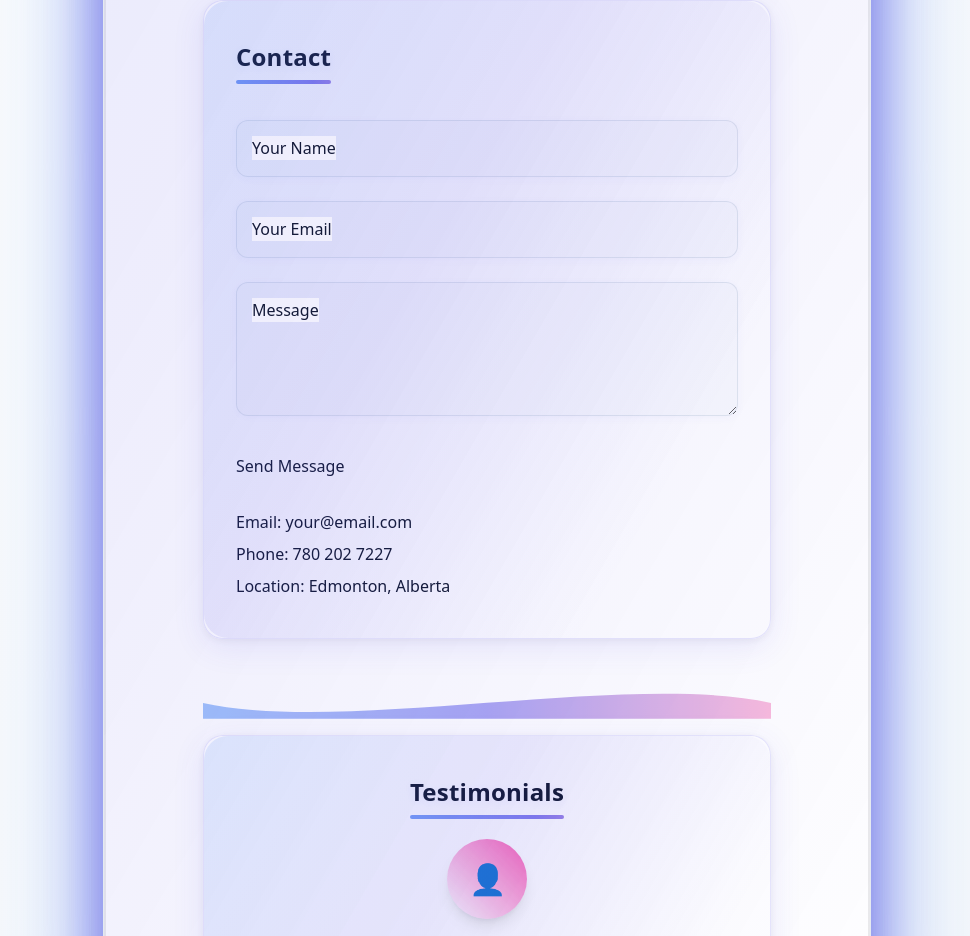
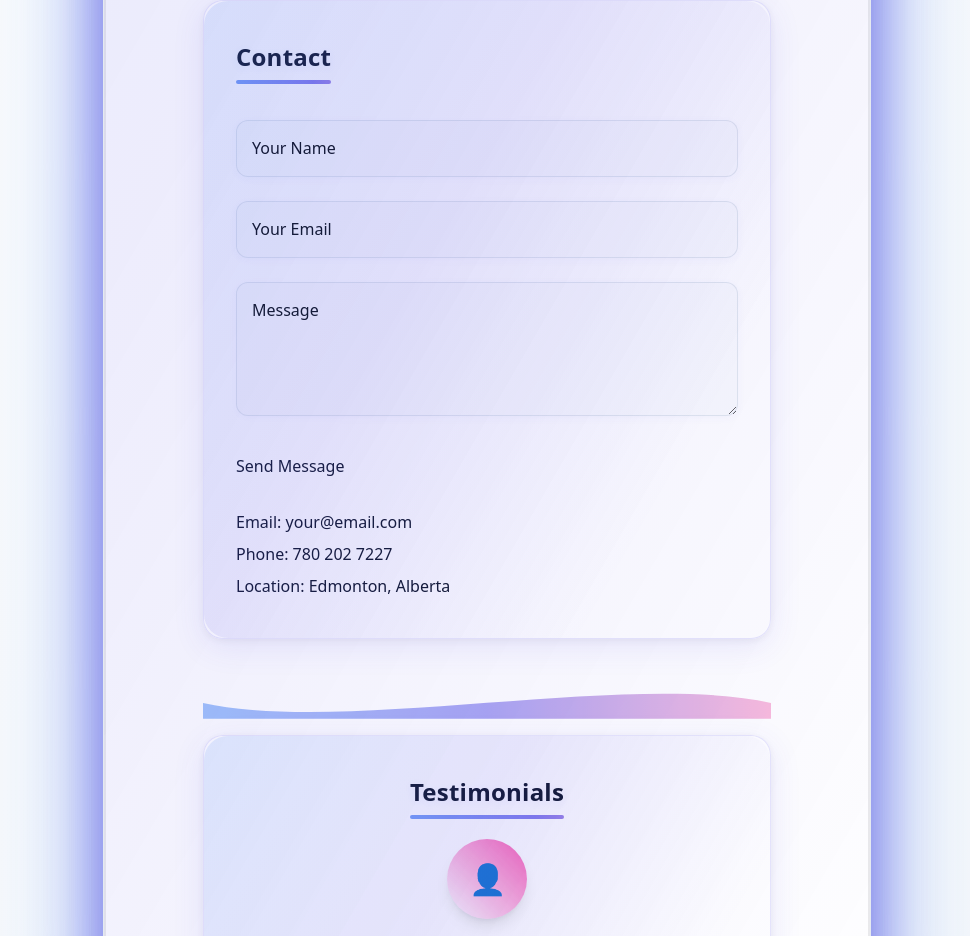
Before and after one commit to AlexanderKeet/pwebsite, a Next.js app: page / in a window 1280 px wide. Shown: the part 2120-3056 px from the top of the page, without its empty margins (153-1123 px from the left). Built offline with nearby package versions, Linux system fonts and the light colour scheme.

Commit message:
removed boxes for good

```diff
--- a/src/app/globals.css
+++ b/src/app/globals.css
@@ -252,14 +252,6 @@ button:active, a.btn-like:active, .primary-button:active, .resume-card .primary-
   color: rgb(var(--primary-rgb));
   box-shadow: 0 2px 8px 0 rgba(var(--primary-rgb), 0.10);
   transform: scale(0.97);
-}
-
-/* Remove highlight on focus for contact form fields */
-.contact-form-card input:focus,
-.contact-form-card textarea:focus {
-  outline: none;
-  border-color: inherit;
-  box-shadow: none;
 }
 
 .testimonials-carousel .dots button {
@@ -740,6 +732,12 @@ footer span, footer a {
   font-size: 1.08rem;
   transition: border 0.2s, box-shadow 0.2s;
 }
+.contact-form-card input:focus,
+.contact-form-card textarea:focus {
+  outline: none;
+  border-color: rgb(var(--primary-rgb));
+  box-shadow: 0 0 0 3px rgba(var(--primary-rgb), 0.13);
+}
 .contact-form-card button {
   margin-top: 0.5rem;
 }
--- a/src/app/page.tsx
+++ b/src/app/page.tsx
@@ -430,9 +430,12 @@ function FloatingLabelInput({ label, type, name, autoComplete, required, value,
         />
       )}
       <label
-        // Use CSS variables for label color and background
-        className={`absolute left-4 top-4 text-muted-foreground pointer-events-none transition-all duration-200 ${isActive ? "-translate-y-3 scale-90 bg-background-start px-1 text-primary" : ""}`}
-        style={{ zIndex: 2, backgroundColor: 'rgb(var(--background-start-rgb))' }} // Explicit background needed for overlap
+        // Add text shadow for better contrast against any background without needing a background color
+        className={`absolute left-4 top-4 text-muted-foreground pointer-events-none transition-all duration-200 ${isActive ? "-translate-y-3 scale-90 text-primary font-medium" : ""}`}
+        style={{
+          zIndex: 2,
+          textShadow: isActive ? '0 0 4px rgba(var(--card-rgb), 0.8)' : 'none'
+        }}
       >
         {label}
       </label>
```
